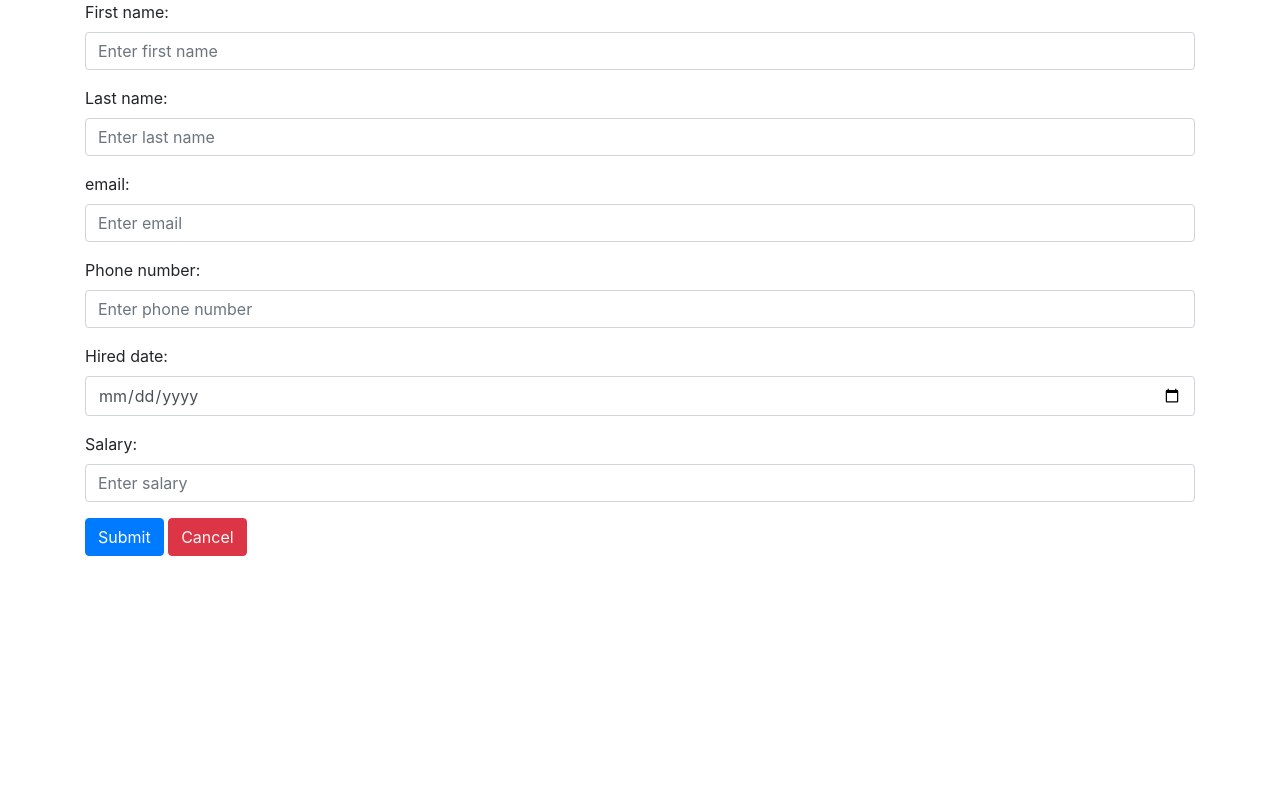
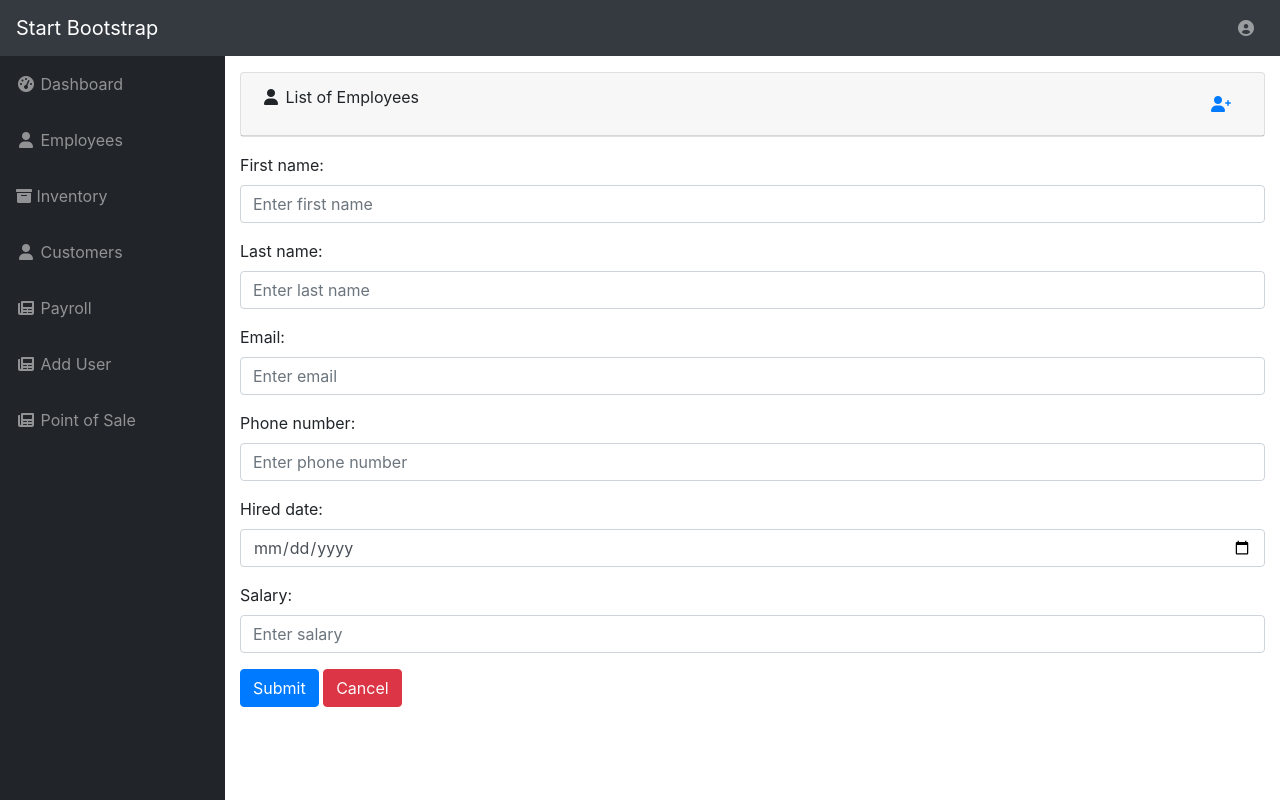
Before and after one commit to stevievpd/growth, a PHP site: page /employee-add.php in a window 1280 px wide. Run offline with PHP 8.4, Linux system fonts and the light colour scheme; a user stored in the database is signed in; a stand-in replaces the project's code that opens the database connection.

Commit message:
update please guys KEKW

```diff
--- a/employee-add.php
+++ b/employee-add.php
@@ -1,6 +1,7 @@
 <?php
 
-include 'connect.php';
+include 'db/db.php';
+include 'header.php';
 if(isset($_POST['submit'])){
 
     $first_name=$_POST['first_name'];
@@ -15,7 +16,7 @@ if(isset($_POST['submit'])){
     $result=mysqli_query($con,$sql);
     if($result){
 
-        header("Location: display.php");
+        header("Location: employee-table.php");
     }
     else{
     }
@@ -37,6 +38,19 @@ if(isset($_POST['submit'])){
 </head>
 
 <body>
+    <div class="container-fluid">
+        <div class="card mb-3">
+            <div class="card-header">
+                <i class="fa fa-fw fa-user"></i>
+                List of Employees
+                <button class="btn float-right">
+                    <a href="employee-add.php">
+                        <i class="fa-solid fa-user-plus"></i>
+                    </a>
+                </button>
+            </div>
+        </div>
+    </div>
     <div class="container my-10">
         <form method="post">
             <div class="form-group">
@@ -50,13 +64,13 @@ if(isset($_POST['submit'])){
                     placeholder="Enter last name " name="last_name" autocomplete="off" required>
             </div>
             <div class="form-group">
-                <label>email:</label>
+                <label>Email:</label>
                 <input type="email" class="form-control"
                     placeholder="Enter email" name="email" autocomplete="off" required>
             </div>
             <div class="form-group">
                 <label>Phone number:</label>
-                <input type="text" class="form-control" placeholder="Enter phone number " name="phone_number"
+                <input type="number" minlength="11" maxlength="15" class="form-control" placeholder="Enter phone number " name="phone_number"
                     autocomplete="off" required>
             </div>
             <div class="form-group">
```
